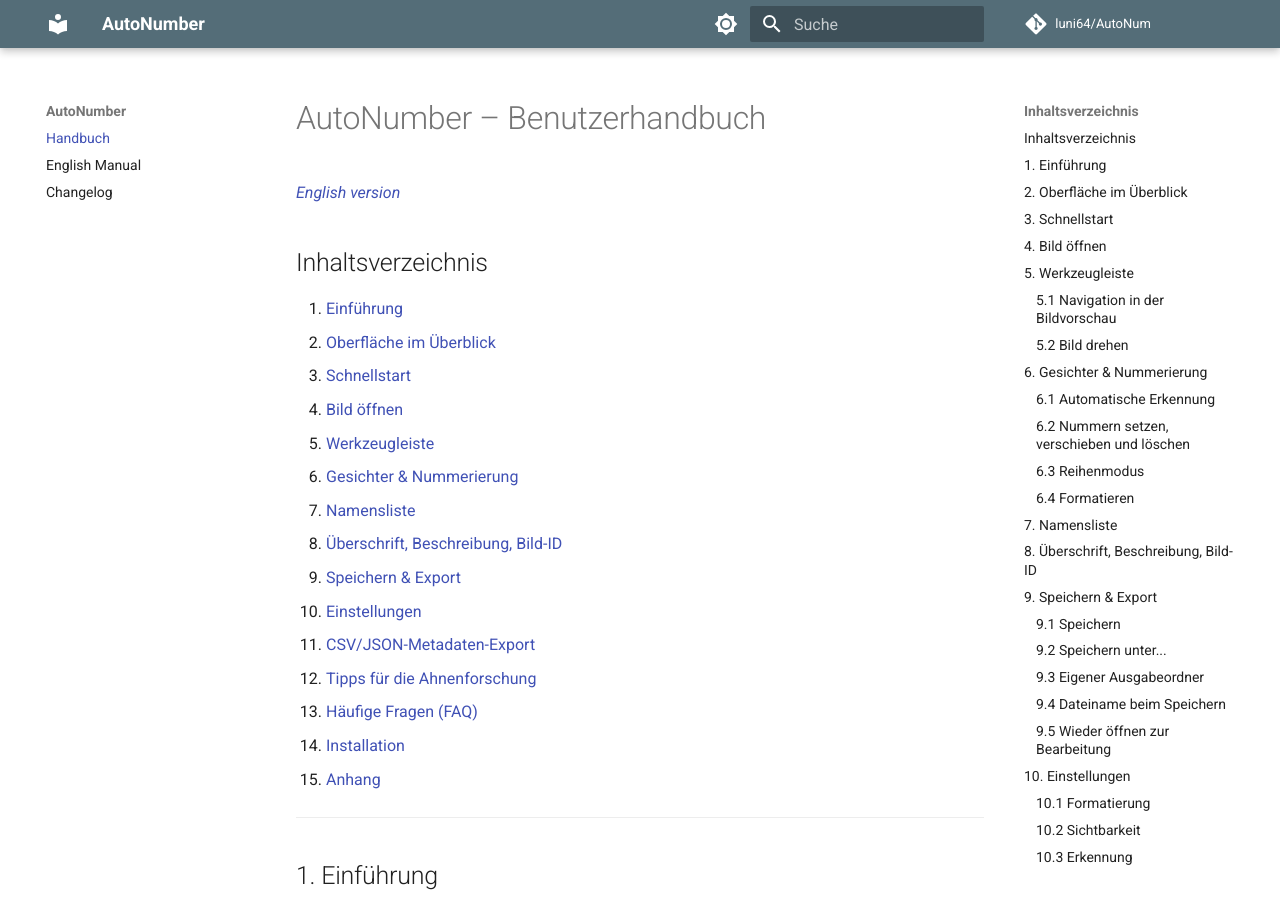
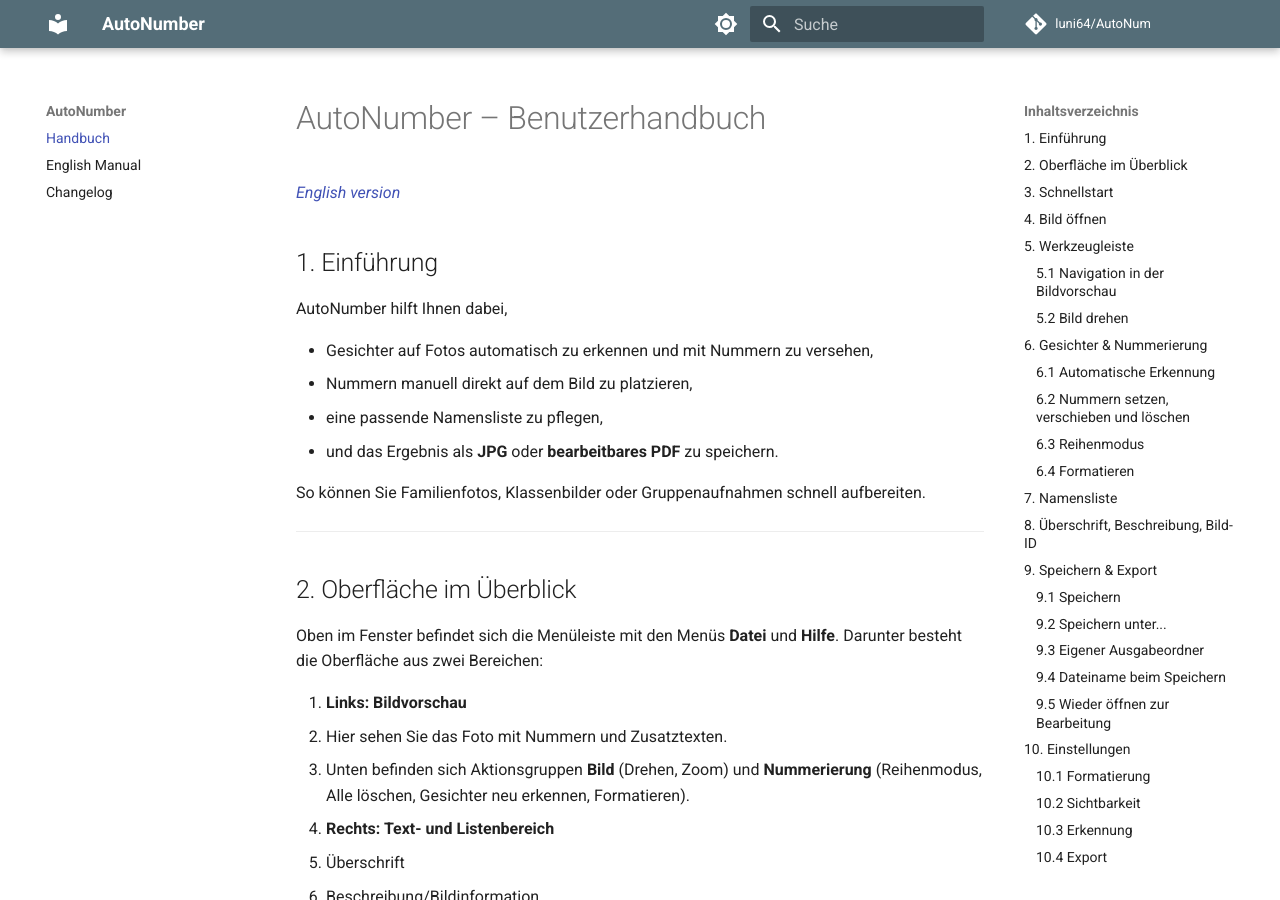
Before and after one commit to luni64/AutoNum, an MkDocs documentation site: the page built from docs/Manual/index.md, in a window 1280 px wide and 900 px high. Built offline with MkDocs 1.6.1 and Material for MkDocs 9.7.7, drawn with Linux system fonts in a browser that asks for light colours; comment, search, counter and statistics services are not loaded.

Commit message:
Drop the inline table of contents from both manual versions
Redundant next to the site's sidebar navigation (and GitHub's own
outline button in the file view); chapter cross-references are
unaffected.

Co-Authored-By: Claude Fable 5 <noreply@anthropic.com>

```diff
--- a/docs/Manual/index.md
+++ b/docs/Manual/index.md
@@ -1,26 +1,6 @@
 # AutoNumber – Benutzerhandbuch
 
 *[English version](MANUAL_EN.md)*
-
-## Inhaltsverzeichnis
-
-1. [Einführung](#1-einführung)
-2. [Oberfläche im Überblick](#2-oberfläche-im-überblick)
-3. [Schnellstart](#3-schnellstart)
-4. [Bild öffnen](#4-bild-öffnen)
-5. [Werkzeugleiste](#5-werkzeugleiste)
-6. [Gesichter & Nummerierung](#6-gesichter--nummerierung)
-7. [Namensliste](#7-namensliste)
-8. [Überschrift, Beschreibung, Bild-ID](#8-überschrift-beschreibung-bild-id)
-9. [Speichern & Export](#9-speichern--export)
-10. [Einstellungen](#10-einstellungen)
-11. [CSV/JSON-Metadaten-Export](#11-csvjson-metadaten-export)
-12. [Tipps für die Ahnenforschung](#12-tipps-für-die-ahnenforschung)
-13. [Häufige Fragen (FAQ)](#13-häufige-fragen-faq)
-14. [Installation](#14-installation)
-15. [Anhang](#15-anhang)
-
----
 
 ## 1. Einführung
 
--- a/mkdocs.yml
+++ b/mkdocs.yml
@@ -48,8 +48,9 @@ plugins:
 markdown_extensions:
   - attr_list
   # Generate heading anchors the same way GitHub does (keep umlauts and
-  # leading chapter numbers), so the manual's table-of-contents links work
-  # identically on the site and in the GitHub file view.
+  # leading chapter numbers), so the manual's cross-reference links (e.g.
+  # "siehe Kapitel 9") work identically on the site and in the GitHub
+  # file view.
   - toc:
       permalink: true
       slugify: !!python/object/apply:pymdownx.slugs.slugify
```
Also changed, not shown: docs/Manual/MANUAL_EN.md (+0 -20 lines).
